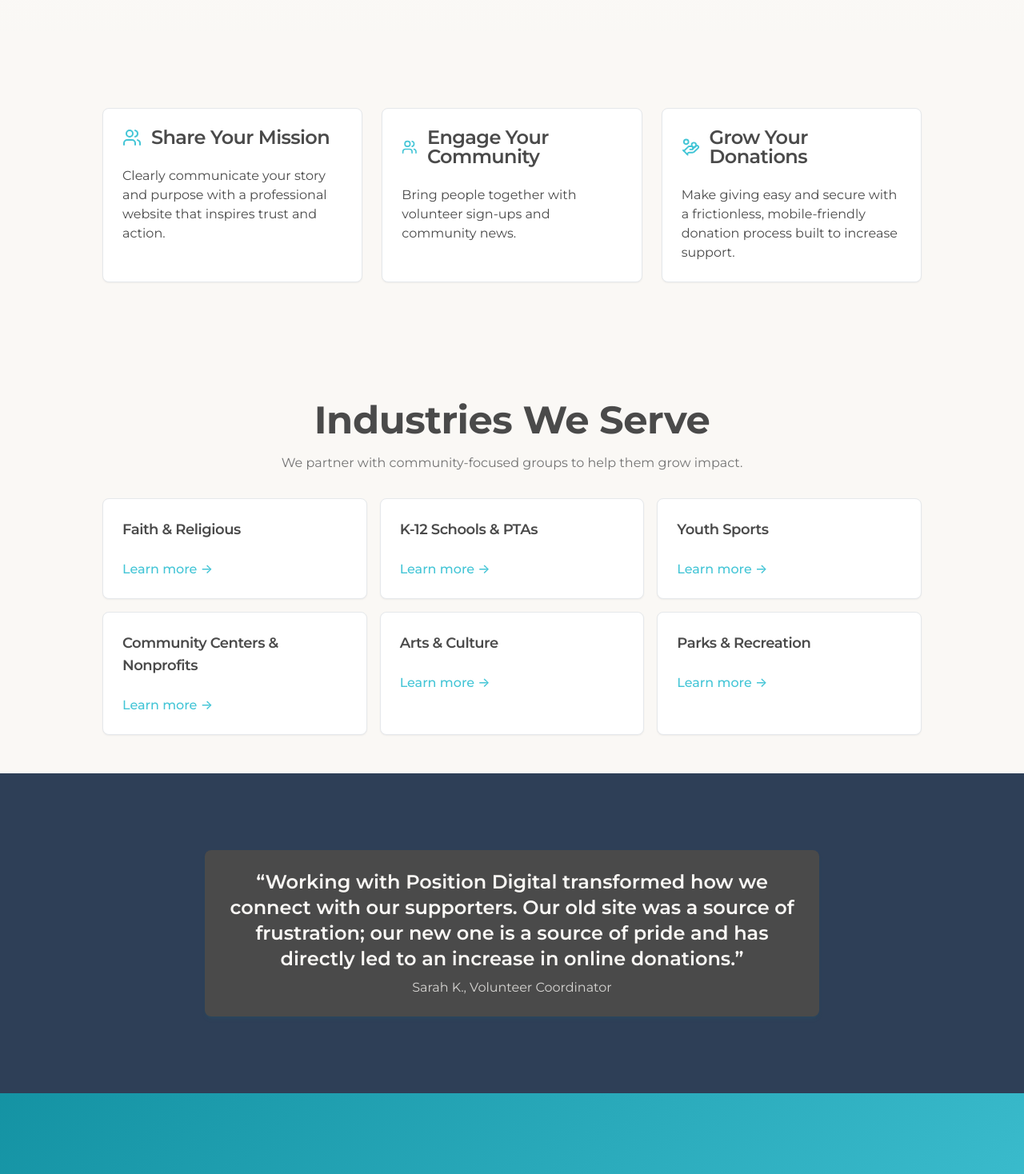
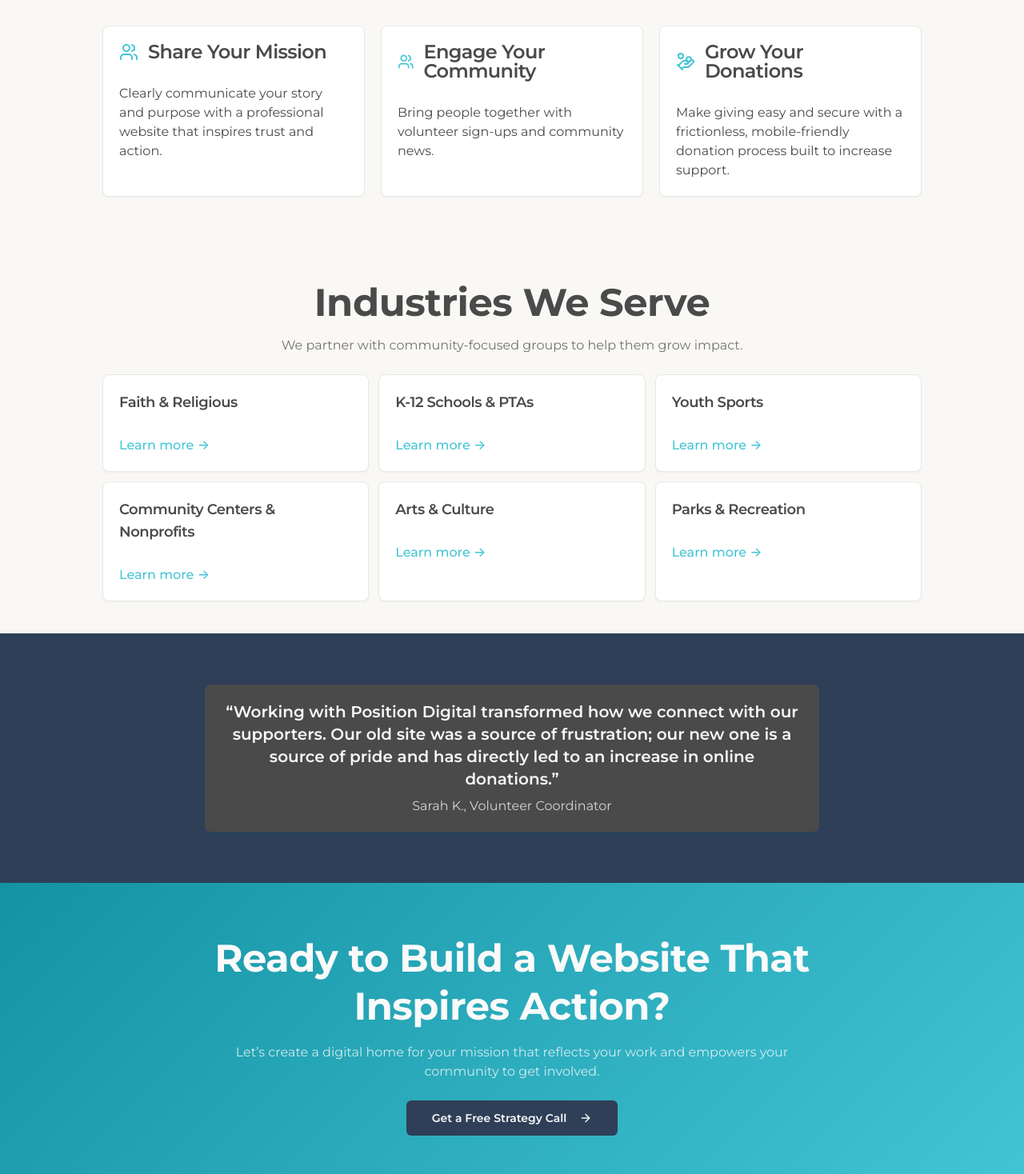
Before and after one commit to maxzipperman/community-and-faith-and-whatnot-30, a React (Vite) app: page / in a window 1280 px wide. Shown: the part 600-2068 px from the top of the page at 80% size. Built offline with nearby package versions, Linux system fonts and the light colour scheme.

Commit message:
Refactor homepage for space
Condense homepage layout by reducing whitespace in sections, cards, and grid gaps. Adjust desktop heading and paragraph sizes, and tighten spacing for "Engagement Pillars," "Industries We Serve," testimonials, and the final CTA.

```diff
--- a/src/pages/Index.tsx
+++ b/src/pages/Index.tsx
@@ -18,15 +18,15 @@ const Index = () => {
       </Helmet>
 
       {/* Section 1: Hero */}
-      <section className="pt-24 pb-16 lg:pb-24 gradient-subtle">
+      <section className="pt-24 pb-16 lg:py-16 gradient-subtle">
         <div className="container mx-auto px-4">
           <div className="max-w-4xl mx-auto text-center">
             <div className="inline-flex items-center space-x-2 bg-accent/10 text-accent px-4 py-2 rounded-full text-sm font-medium mb-6">
               <HeartHandshake className="h-4 w-4" />
               <span>Built for nonprofits and faith communities</span>
             </div>
-            <h1 className="mb-4 text-primary">Your Mission, Amplified. Your Community, Engaged.</h1>
-            <p className="text-xl text-muted-foreground mb-8 max-w-2xl mx-auto leading-relaxed">
+            <h1 className="mb-4 text-primary leading-tight">Your Mission, Amplified. Your Community, Engaged.</h1>
+            <p className="text-xl lg:text-lg text-muted-foreground mb-8 lg:mb-6 max-w-2xl mx-auto leading-relaxed">
               We build beautiful, user-friendly websites that make it easy to share your impact, grow your community, and increase donations.
             </p>
             <div className="flex flex-col sm:flex-row gap-4 justify-center">
@@ -45,39 +45,39 @@ const Index = () => {
       </section>
 
       {/* Section 2: Engagement Pillars */}
-      <section className="py-16 lg:py-24">
+      <section className="py-16 lg:py-16">
         <div className="container mx-auto px-4">
-          <div className="grid grid-cols-1 md:grid-cols-3 gap-6 max-w-5xl mx-auto">
+          <div className="grid grid-cols-1 md:grid-cols-3 gap-6 lg:gap-5 max-w-5xl mx-auto">
             <Card className="hover-lift shadow-soft">
-              <CardHeader>
+              <CardHeader className="lg:p-5 lg:pb-2">
                 <div className="flex items-center space-x-3">
                   <Users className="h-6 w-6 text-accent" />
                   <CardTitle>Share Your Mission</CardTitle>
                 </div>
               </CardHeader>
-              <CardContent>
+              <CardContent className="lg:p-5">
                 Clearly communicate your story and purpose with a professional website that inspires trust and action.
               </CardContent>
             </Card>
             <Card className="hover-lift shadow-soft">
-              <CardHeader>
+              <CardHeader className="lg:p-5 lg:pb-2">
                 <div className="flex items-center space-x-3">
                   <Users className="h-6 w-6 text-accent" />
                   <CardTitle>Engage Your Community</CardTitle>
                 </div>
               </CardHeader>
-              <CardContent>
+              <CardContent className="lg:p-5">
                 Bring people together with volunteer sign-ups and community news.
               </CardContent>
             </Card>
             <Card className="hover-lift shadow-soft">
-              <CardHeader>
+              <CardHeader className="lg:p-5 lg:pb-2">
                 <div className="flex items-center space-x-3">
                   <HandCoins className="h-6 w-6 text-accent" />
                   <CardTitle>Grow Your Donations</CardTitle>
                 </div>
               </CardHeader>
-              <CardContent>
+              <CardContent className="lg:p-5">
                 Make giving easy and secure with a frictionless, mobile-friendly donation process built to increase support.
               </CardContent>
             </Card>
@@ -88,13 +88,13 @@ const Index = () => {
 
 
       {/* Industries We Serve */}
-      <section className="py-8 lg:py-12">
+      <section className="py-8 lg:py-10">
         <div className="container mx-auto px-4">
-          <div className="max-w-4xl mx-auto text-center mb-8">
+          <div className="max-w-4xl mx-auto text-center mb-8 lg:mb-6">
             <h2 className="mb-3">Industries We Serve</h2>
             <p className="text-muted-foreground">We partner with community-focused groups to help them grow impact.</p>
           </div>
-          <div className="grid grid-cols-1 sm:grid-cols-2 lg:grid-cols-3 gap-4 max-w-5xl mx-auto">
+          <div className="grid grid-cols-1 sm:grid-cols-2 lg:grid-cols-3 gap-4 lg:gap-3 max-w-5xl mx-auto">
             {[
               { name: 'Faith & Religious', href: '/serve/faith-religious' },
               { name: 'K-12 Schools & PTAs', href: '/serve/k12-ptas' },
@@ -104,10 +104,10 @@ const Index = () => {
               { name: 'Parks & Recreation', href: '/serve/parks-rec' },
             ].map((s, i) => (
               <Card key={i} className="hover-lift">
-                <CardHeader>
+                <CardHeader className="lg:p-5 lg:pb-2">
                   <CardTitle className="text-lg">{s.name}</CardTitle>
                 </CardHeader>
-                <CardContent>
+                <CardContent className="lg:p-5">
                   <Link to={s.href} className="text-accent font-medium">Learn more →</Link>
                 </CardContent>
               </Card>
@@ -119,11 +119,11 @@ const Index = () => {
 
 
       {/* Section 5: Testimonial */}
-      <section className="py-16 lg:py-24 bg-secondary">
+      <section className="py-16 lg:py-16 bg-secondary">
         <div className="container mx-auto px-4">
           <div className="max-w-3xl mx-auto text-center">
-            <div className="bg-foreground text-background p-6 rounded-lg shadow-soft">
-              <blockquote className="text-2xl font-semibold mb-2">“Working with Position Digital transformed how we connect with our supporters. Our old site was a source of frustration; our new one is a source of pride and has directly led to an increase in online donations.”</blockquote>
+            <div className="bg-foreground text-background p-6 lg:p-5 rounded-lg shadow-soft">
+              <blockquote className="text-2xl lg:text-xl font-semibold mb-2 leading-snug">“Working with Position Digital transformed how we connect with our supporters. Our old site was a source of frustration; our new one is a source of pride and has directly led to an increase in online donations.”</blockquote>
               <p className="opacity-80">Sarah K., Volunteer Coordinator</p>
             </div>
           </div>
@@ -131,11 +131,11 @@ const Index = () => {
       </section>
 
       {/* Section 6: Final CTA */}
-      <section className="py-16 lg:py-24 gradient-primary text-primary-foreground">
+      <section className="py-16 lg:py-16 gradient-primary text-primary-foreground">
         <div className="container mx-auto px-4">
           <div className="max-w-3xl mx-auto text-center">
-            <h2 className="mb-4 text-primary-foreground">Ready to Build a Website That Inspires Action?</h2>
-            <p className="text-primary-foreground/80 mb-8">Let’s create a digital home for your mission that reflects your work and empowers your community to get involved.</p>
+            <h2 className="mb-4 text-primary-foreground leading-tight">Ready to Build a Website That Inspires Action?</h2>
+            <p className="text-primary-foreground/80 mb-8 lg:mb-6">Let’s create a digital home for your mission that reflects your work and empowers your community to get involved.</p>
             <Button asChild size="lg" variant="secondary" className="font-semibold">
               <Link to="/contact" className="flex items-center space-x-2">
                 <span>Get a Free Strategy Call</span>
```
